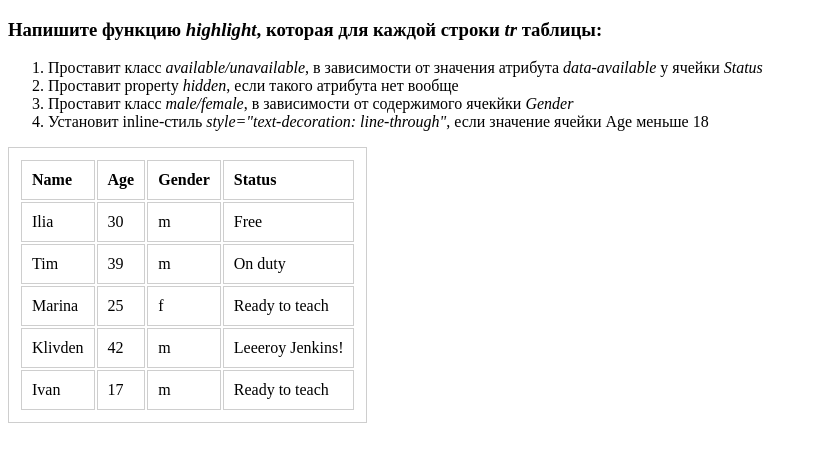
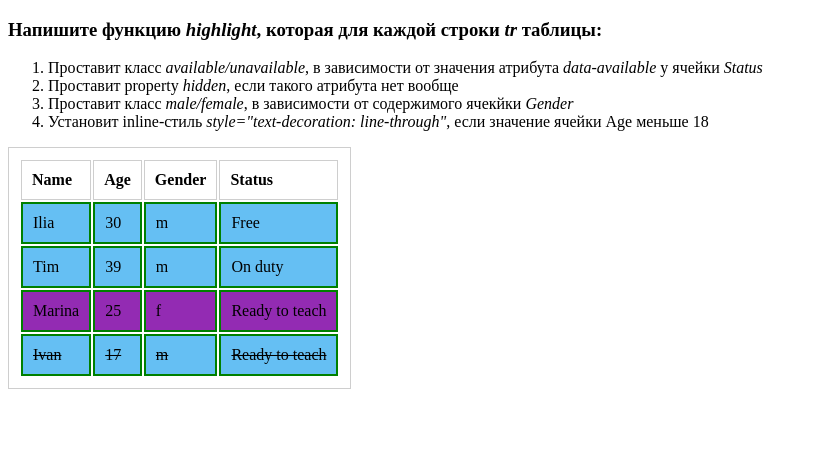
Before and after one commit to alenak2006/JS-Bootcamp, a website: page HomeExercise2/index.html in a window 1280 px wide. Shown: the whole page, without its empty margins (0-817 px from the left). Drawn offline with Linux system fonts and the light colour scheme.

Commit message:
Home Exercise created

```diff
--- a/HomeExercise2/index.html
+++ b/HomeExercise2/index.html
@@ -60,7 +60,7 @@
                     <td>Klivden</td>
                     <td>42</td>
                     <td>m</td>
-                    <td>Leeeroy Jenkins!</td>
+                    <td class="male">Leeeroy Jenkins!</td>
                 </tr>
                 <tr>
                     <td>Ivan</td>
--- a/HomeExercise2/script.js
+++ b/HomeExercise2/script.js
@@ -1,26 +1,31 @@
 'use strict';
 
 function highlight(table) {
-  console.log(table);
-
   let tbody = table.getElementsByTagName('tbody')[0];
   let trs = tbody.getElementsByTagName('tr');
 
-  let a = 0;
-  for (let item in trs) {
-    a++;
-    console.log(a);
-    console.log(trs[item].cells[3]);
-  }
   for (let i = 0; i < trs.length; i++) {
-    let statusCell = trs[i].cells[3];
-    console.log(statusCell);
+    let row = trs[i];
+    let ageCell = row.cells[1];
+    let genderCell = row.cells[2];
+    let statusCell = row.cells[3];
+
+    //add available/unavailable class to the row based on a value in Status column and data attribute and apply attribute hidden if unavailable
     if (statusCell.dataset.available) {
-      statusCell.addClass('available');
+      row.classList.add('available');
+    } else {
+      row.classList.add('unavailable');
+      row.hidden = true;
+    }
+
+    //add male/female class to the row based on a value in Gender column
+    (genderCell.innerText === 'm') ? row.classList.add('male') : row.classList.add('female');
+
+    //add style based on on a value in Age column
+    if (+ageCell.innerText < 18) {
+      row.style.textDecoration = "line-through"
     }
   }
-
-  console.log(trs);
 }
 
 highlight(document.querySelector('.js-teachers'));
--- a/HomeExercise2/style.css
+++ b/HomeExercise2/style.css
@@ -17,10 +17,10 @@ table, td {
     background-color: #932bb3;
   }
 
-  .available td {
+  .available td{
     border: 2px solid green;
   }
 
-  .unavailable td {
+  .unavailable td{
     border: 2px solid red;
   }
```
